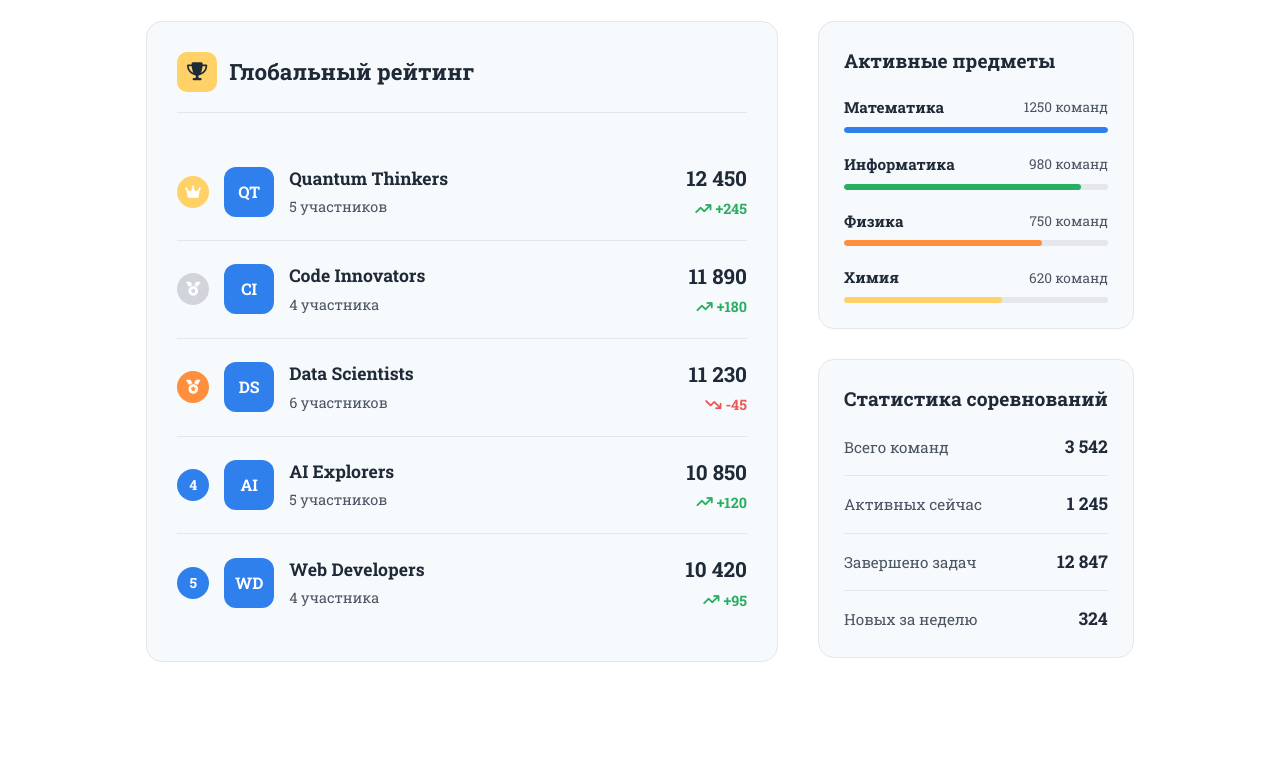
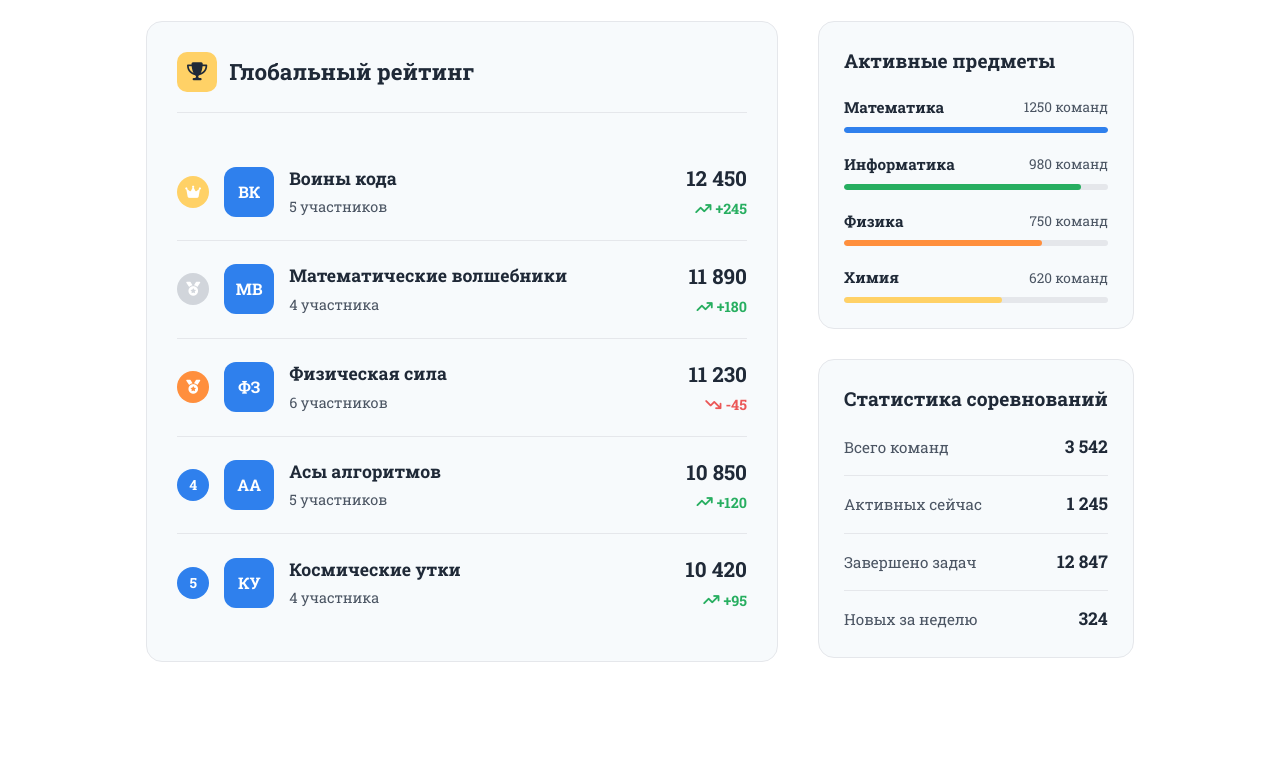
Before and after one commit to Bit-Maximum/speedcoding-silly-lending, a plain HTML site: page index.html in a window 1280 px wide. Shown: the part 3044-3804 px from the top of the page. Drawn offline with nearby package versions, Linux system fonts and the light colour scheme; grey boxes are pictures that could not be loaded.

Commit message:
Translate Teams names to Russian

```diff
--- a/index.html
+++ b/index.html
@@ -324,9 +324,9 @@
                                         <div class="rank-icon rank-first">
                                             <i class="fas fa-crown"></i>
                                         </div>
-                                        <div class="team-avatar">QT</div>
+                                        <div class="team-avatar">ВК</div>
                                         <div class="team-details">
-                                            <h4 class="team-name">Quantum Thinkers</h4>
+                                            <h4 class="team-name">Воины кода</h4>
                                             <span class="team-members">5 участников</span>
                                         </div>
                                     </div>
@@ -345,9 +345,9 @@
                                         <div class="rank-icon rank-second">
                                             <i class="fas fa-medal"></i>
                                         </div>
-                                        <div class="team-avatar">CI</div>
+                                        <div class="team-avatar">МВ</div>
                                         <div class="team-details">
-                                            <h4 class="team-name">Code Innovators</h4>
+                                            <h4 class="team-name">Математические волшебники</h4>
                                             <span class="team-members">4 участника</span>
                                         </div>
                                     </div>
@@ -366,9 +366,9 @@
                                         <div class="rank-icon rank-third">
                                             <i class="fas fa-medal"></i>
                                         </div>
-                                        <div class="team-avatar">DS</div>
+                                        <div class="team-avatar">ФЗ</div>
                                         <div class="team-details">
-                                            <h4 class="team-name">Data Scientists</h4>
+                                            <h4 class="team-name">Физическая сила</h4>
                                             <span class="team-members">6 участников</span>
                                         </div>
                                     </div>
@@ -385,9 +385,9 @@
                                 <div class="team-row">
                                     <div class="team-info">
                                         <div class="rank-icon rank-other">4</div>
-                                        <div class="team-avatar">AI</div>
+                                        <div class="team-avatar">АА</div>
                                         <div class="team-details">
-                                            <h4 class="team-name">AI Explorers</h4>
+                                            <h4 class="team-name">Асы алгоритмов</h4>
                                             <span class="team-members">5 участников</span>
                                         </div>
                                     </div>
@@ -404,9 +404,9 @@
                                 <div class="team-row">
                                     <div class="team-info">
                                         <div class="rank-icon rank-other">5</div>
-                                        <div class="team-avatar">WD</div>
+                                        <div class="team-avatar">КУ</div>
                                         <div class="team-details">
-                                            <h4 class="team-name">Web Developers</h4>
+                                            <h4 class="team-name">Космические утки</h4>
                                             <span class="team-members">4 участника</span>
                                         </div>
                                     </div>
```
